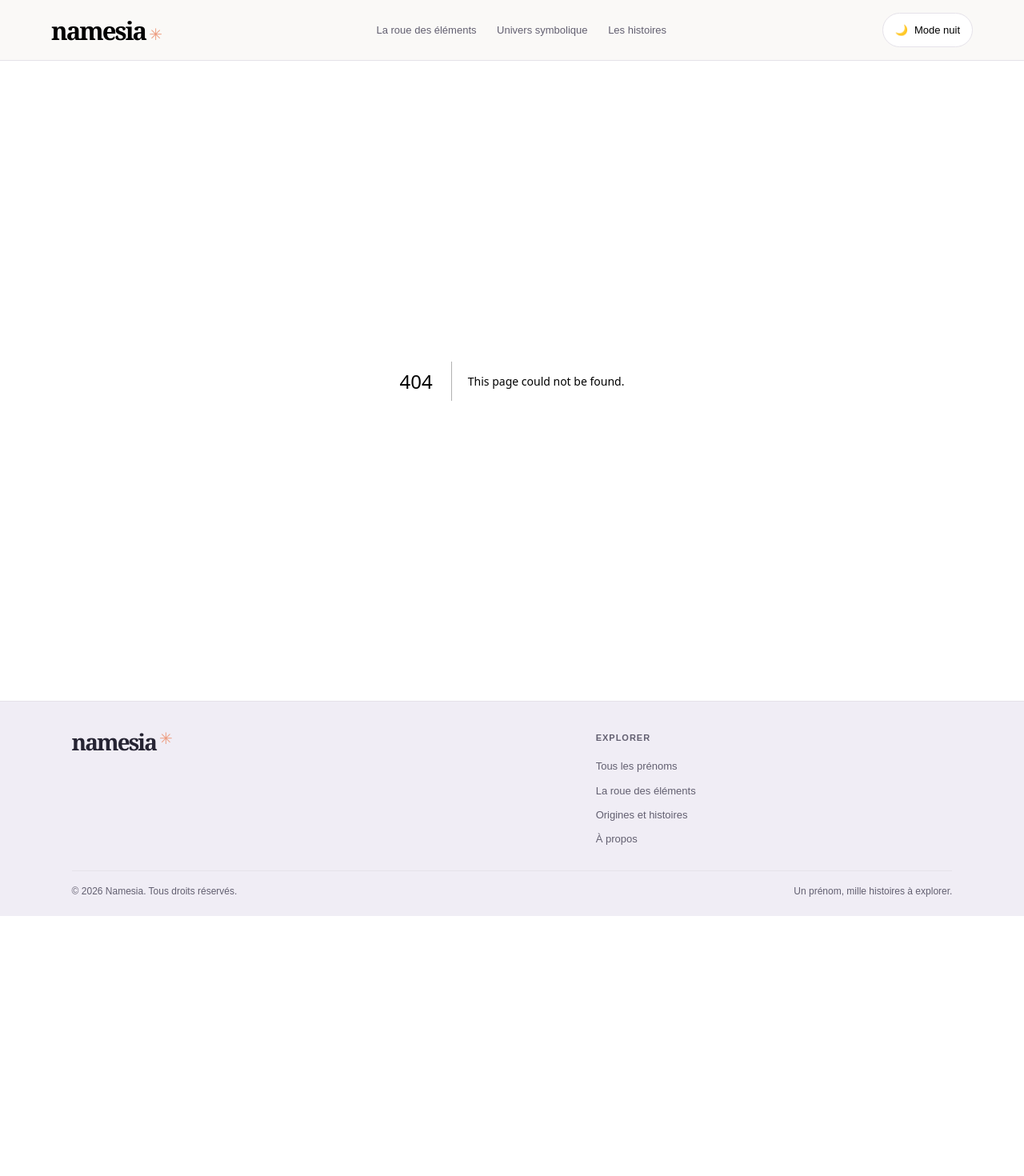
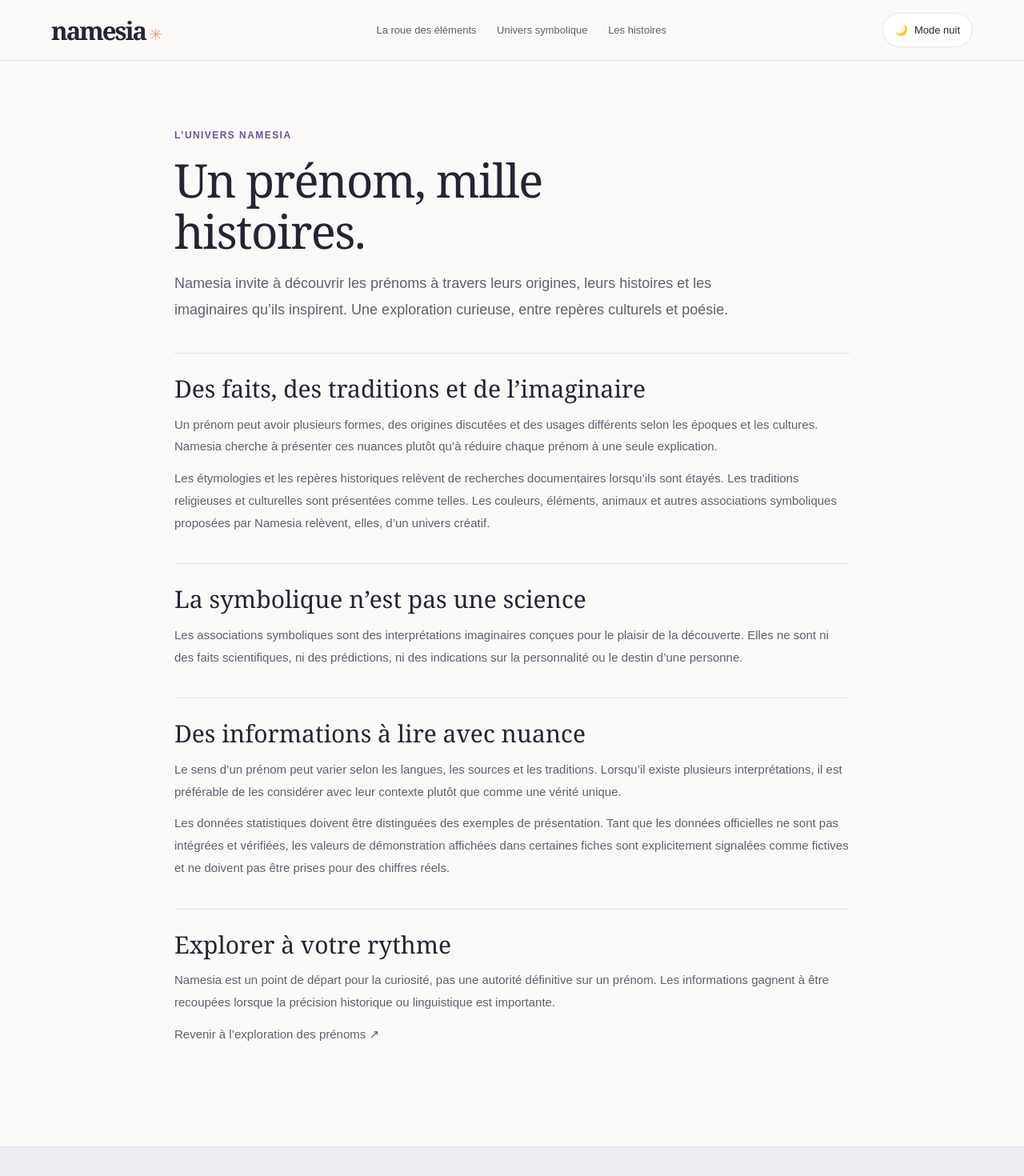
Before and after one commit to Nabouna32/Names, a Next.js app: page /a-propos in a window 1280 px wide. Before the commit this address had no page. Shown: the top 1470 px of the page at 80% size. Before the commit the page ends 1145 px from the top, so only its background shows below. Built offline with nearby package versions, Linux system fonts and the light colour scheme.

Commit message:
Créer la page À propos de Namesia

```diff
--- /dev/null
+++ b/src/app/a-propos/page.tsx
@@ -0,0 +1,41 @@
+import Link from "next/link";
+
+export const metadata = {
+  title: "À propos de Namesia",
+  description: "La démarche de Namesia : explorer les origines, les histoires et les symboliques des prénoms avec curiosité et nuance.",
+};
+
+export default function AboutPage() {
+  return (
+    <main className="about-page">
+      <header className="about-page-header">
+        <p className="about-page-kicker">L’univers Namesia</p>
+        <h1>Un prénom, mille histoires.</h1>
+        <p className="about-page-lead">Namesia invite à découvrir les prénoms à travers leurs origines, leurs histoires et les imaginaires qu’ils inspirent. Une exploration curieuse, entre repères culturels et poésie.</p>
+      </header>
+
+      <section>
+        <h2>Des faits, des traditions et de l’imaginaire</h2>
+        <p>Un prénom peut avoir plusieurs formes, des origines discutées et des usages différents selon les époques et les cultures. Namesia cherche à présenter ces nuances plutôt qu’à réduire chaque prénom à une seule explication.</p>
+        <p>Les étymologies et les repères historiques relèvent de recherches documentaires lorsqu’ils sont étayés. Les traditions religieuses et culturelles sont présentées comme telles. Les couleurs, éléments, animaux et autres associations symboliques proposées par Namesia relèvent, elles, d’un univers créatif.</p>
+      </section>
+
+      <section>
+        <h2>La symbolique n’est pas une science</h2>
+        <p>Les associations symboliques sont des interprétations imaginaires conçues pour le plaisir de la découverte. Elles ne sont ni des faits scientifiques, ni des prédictions, ni des indications sur la personnalité ou le destin d’une personne.</p>
+      </section>
+
+      <section>
+        <h2>Des informations à lire avec nuance</h2>
+        <p>Le sens d’un prénom peut varier selon les langues, les sources et les traditions. Lorsqu’il existe plusieurs interprétations, il est préférable de les considérer avec leur contexte plutôt que comme une vérité unique.</p>
+        <p>Les données statistiques doivent être distinguées des exemples de présentation. Tant que les données officielles ne sont pas intégrées et vérifiées, les valeurs de démonstration affichées dans certaines fiches sont explicitement signalées comme fictives et ne doivent pas être prises pour des chiffres réels.</p>
+      </section>
+
+      <section>
+        <h2>Explorer à votre rythme</h2>
+        <p>Namesia est un point de départ pour la curiosité, pas une autorité définitive sur un prénom. Les informations gagnent à être recoupées lorsque la précision historique ou linguistique est importante.</p>
+        <p><Link href="/">Revenir à l’exploration des prénoms ↗</Link></p>
+      </section>
+    </main>
+  );
+}
```
